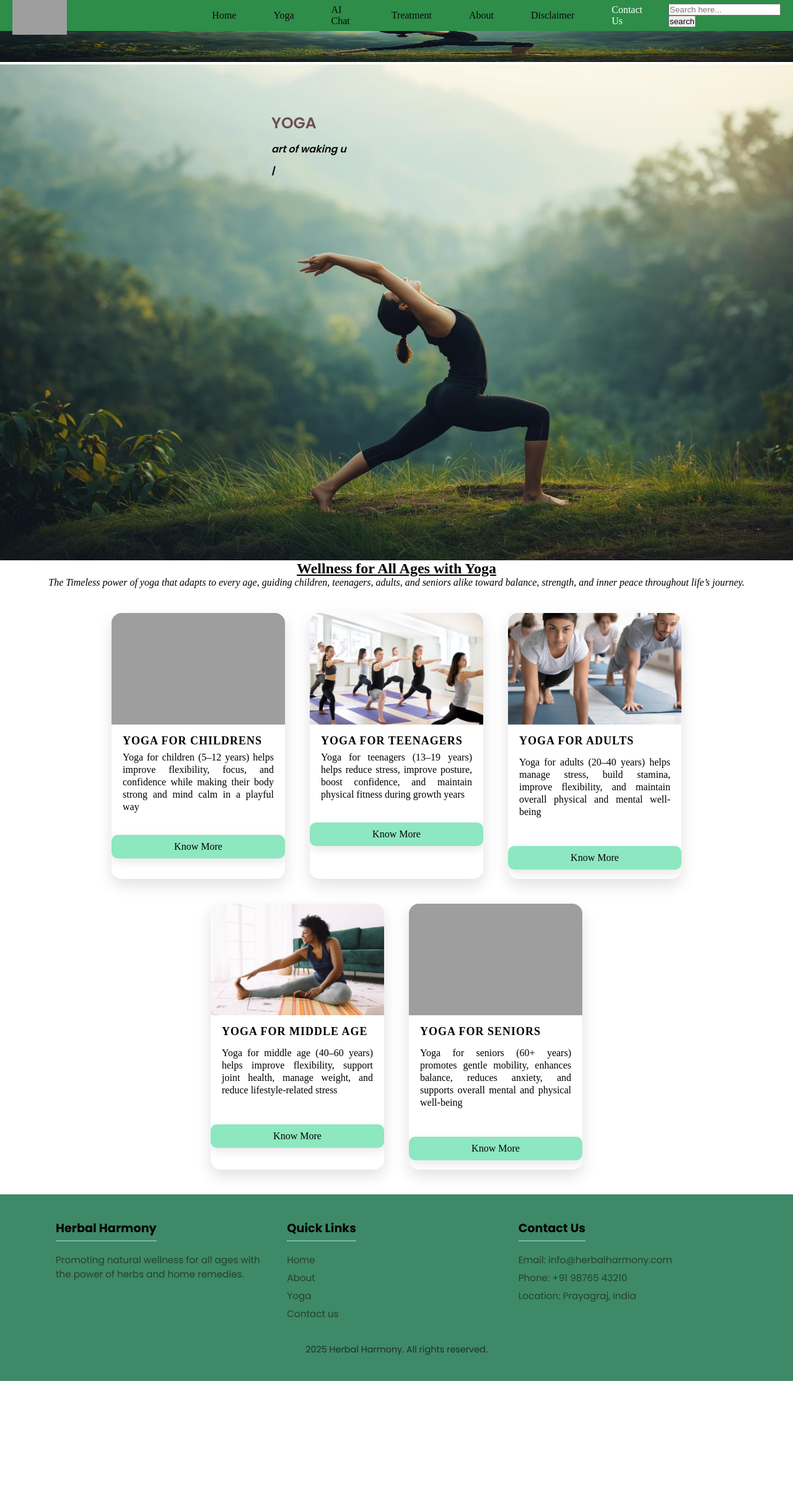
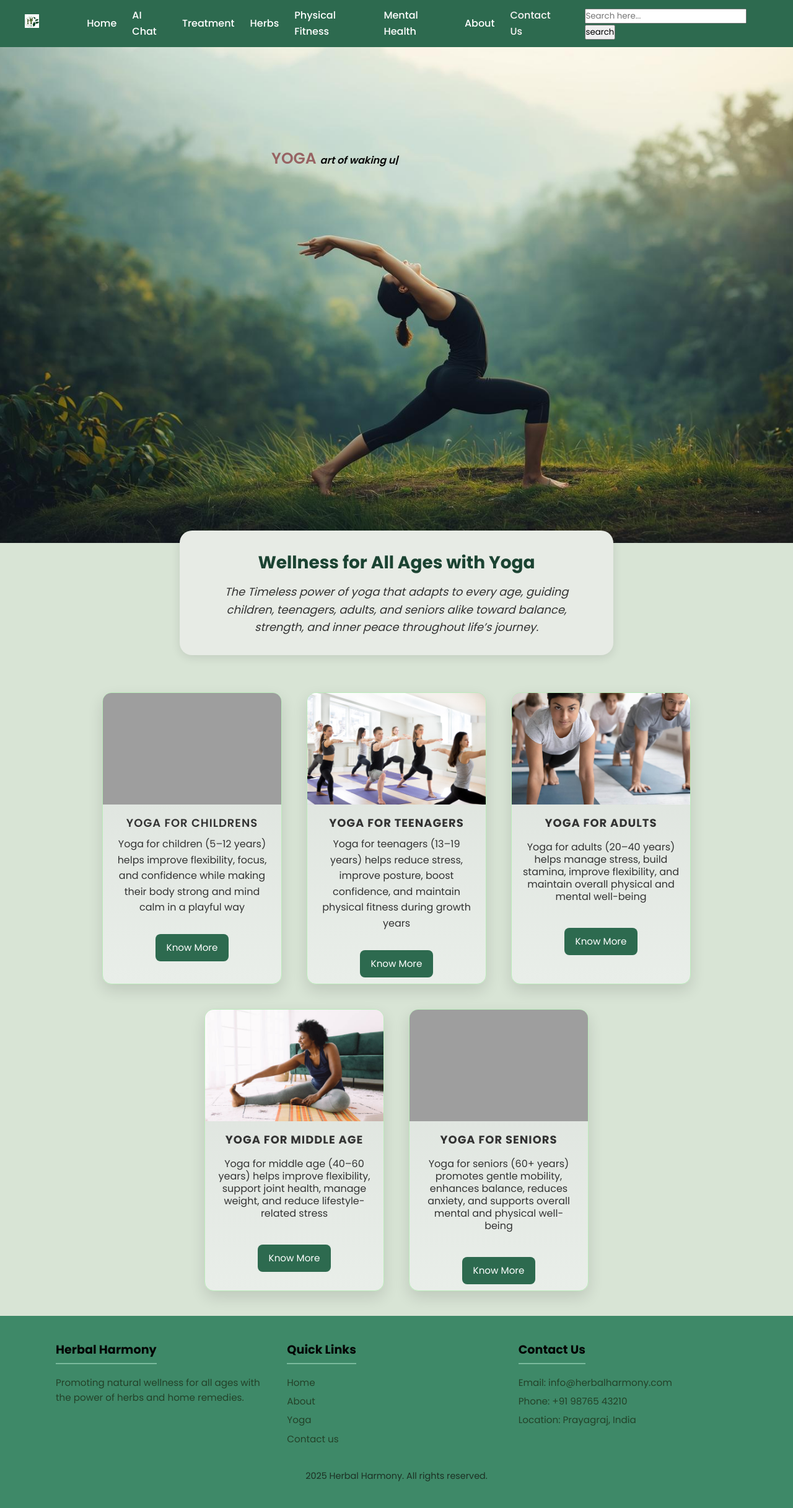
Before and after one commit to Prakriti-Srivastava/Herbal-Harmony1, a Django app: page /yoga in a window 1280 px wide. Shown: the whole page at 62% size. Before the commit the page ends 2228 px from the top, so only its background shows below. Run offline with Django 5.2, Linux system fonts and the light colour scheme; some libraries are stand-ins or nearby versions; grey boxes are pictures that could not be loaded.

Commit message:
yoga updated

```diff
--- a/herbal_harmony_backend/static/css/Home.css
+++ b/herbal_harmony_backend/static/css/Home.css
@@ -92,10 +92,11 @@ html { scroll-behavior: smooth; }
 }
 .h1{
   text-align: center;
-  textcolour:green;
+  color: green;
 
 }
 /* ------------------------ logo SECTION --------------------------- */
+
 .firstSection {
   display: flex;
   align-items: center;
--- a/herbal_harmony_backend/static/css/yogastyle.css
+++ b/herbal_harmony_backend/static/css/yogastyle.css
@@ -1,7 +1,14 @@
-*{
+/* *{
   margin: 0;
   padding: 0;
   box-sizing: border-box;
+  font-family: "Poppins", sans-serif;
+}
+
+body {
+  background: #f8fff6;
+  color: #333;
+  line-height: 1.6;
 }
 
 
@@ -11,9 +18,7 @@ html { scroll-behavior: smooth; }
     top: 0;
     left: 0;
     right: 0;
-    height: 64px; /* header height */
-    background: #0b74de;
-    color: #fff;
+    height: 64px; /* header height
     z-index: 50;
     display: flex;
     align-items: center;
@@ -21,9 +26,69 @@ html { scroll-behavior: smooth; }
   }
 
    [id] {
-    /* makes anchor targets sit below the fixed header */
-    scroll-margin-top: 80px; /* adjust to slightly more than header height */
+    /* makes anchor targets sit below the fixed header
+    scroll-margin-top: 80px; /* adjust to slightly more than header height
   }
+
+
+  .navbar {
+  display: flex;
+  justify-content: space-between;
+  align-items: center;
+  padding: 12px 40px;
+  position: sticky;
+  top: 0;
+  z-index: 1000;
+}
+
+.nav-list {
+  list-style: none;
+  display: flex;
+  align-items: center;
+  gap: 25px;
+}
+
+.nav-list li a {
+  text-decoration: none;
+  font-weight: 500;
+  transition: color 0.3s;
+}
+
+.nav-list li a:hover {
+  color: #0d0d0d;
+}
+
+.logo img {
+  max-height: 80px;
+}
+
+#search {
+  padding: 6px 8px;
+  border-radius: 5px;
+  border: none;
+  outline: none;
+  align-items: right;
+  width: 370px;
+
+}
+
+.btn-sm {
+  padding: 6px 10px;
+  margin-left: 5px;
+  border: none;
+  border-radius: 5px;
+  cursor: pointer;
+  transition: 0.3s;
+}
+
+.btn-sm:hover {
+  background: #0f0f0f;
+}
+.h1{
+  text-align: center;
+
+
+}
 
 /* ------------------------new-navbar-------------------------- */
 /* .navbar {
@@ -87,31 +152,31 @@ html { scroll-behavior: smooth; }
 } */
 
 /*----------------------------navbar------------------------*/
-.navbar{
-    overflow: hidden; /* Clear floats */
-    position: fixed; /* Fixed position  */
-    background: rgb(46, 122, 76); /* Dark herbal green*/
-    width: 100%; /* Full width */
-    z-index: 100; /* Sit on top*/
-    top:0; /* Stay on top */
+/* .navbar{
+    overflow: hidden; /* Clear floats
+    position: fixed; /* Fixed position
+    background: rgb(46, 122, 76); /* Dark herbal green
+    width: 100%; /* Full width
+    z-index: 100; /* Sit on top
+    top:0; /* Stay on top
     left:0;
   }
 .nav-list {
-    display:flex;        /* Horizontal layout */
-    align-items: center;                  /* Vertically center*/
-    position: fixed;                    /* Fixed position */
-    background-color: rgb(45, 141, 73); /* Dark herbal green */
-    justify-content: flex-end;           /* Align to right*/
-    width: 100%;                       /* Full width */
-    margin: 0;                      /* No default margin */
-    padding: 0 20px;                 /* Horizontal padding */
-    height: 50px;                   /* Navbar height */
+    display:flex;        /* Horizontal layout
+    align-items: center;                  /* Vertically center
+    position: fixed;                    /* Fixed position
+    background-color: rgb(45, 141, 73); /* Dark herbal green
+    justify-content: flex-end;           /* Align to right
+    width: 100%;                       /* Full width
+    margin: 0;                      /* No default margin
+    padding: 0 20px;                 /* Horizontal padding
+    height: 50px;                   /* Navbar height
 
   }
 .nav-list li{
-    list-style: none;           /* No bullets */
-    color: rgb(14, 14, 14);                /* Text color*/
-    padding: 26px 30px;         /* Spacing*/
+    list-style: none;           /* No bullets
+    color: rgb(14, 14, 14);                /* Text color
+    padding: 26px 30px;         /* Spacing
 
   }
 .nav-list li a{
@@ -121,76 +186,77 @@ html { scroll-behavior: smooth; }
 }
   .nav-list li a:hover{
         text-decoration: none;
-        color : rgb(75, 197, 95);
-  }
+        color : rgb(75, 197, 95);/* Hover color*/
+
 
  .background-firstSection {
     background-image: url('../pictures/yogamainbg.jpg'); /* Background image*/
     background-size: cover;
     background-repeat: no-repeat;
-    height: 100vh; /* Full viewport height */
+    height: 100vh; /* Full viewport height*/
     width :100%;
-    background-position: center center;  /* Center the image */
+    background-position: center center;
+  } /* Center the image*/
 
 
-  }
 
 
-  .quote-box {
-  position: absolute;          /* image ke upar rakhne ke liye */
-  width: 100%;                       /* full width */
-  top: 20%;                       /* image ke beech me vertically */
-  right: 40%;                     /* image ke right side me thoda space */
-  /*transform: translateY(-30%);                /* vertically center karne ke liye */
-  max-width: 350px;                                 /* width limit */
-  padding: 20px;                                    /* andar ka space */
-  font-family: 'Poppins', sans-serif;                  /* font style */
-  /*background: rgba(255, 255, 255, 0.8);             /* halka transparent background */
-  color: #704a4a;                                 /* text color */
- /* text-align: left; */
+
+  /*.quote-box {
+  position: absolute;          /* image ke upar rakhne ke liye
+  width: 100%;                       /* full width
+  top: 20%;                       /* image ke beech me vertically
+  right: 40%;                     /* image ke right side me thoda space
+  transform: translateY(-30%);                /* vertically center karne ke liye
+  max-width: 350px;                                 /* width limit
+  padding: 20px;                                    /* andar ka space
+  font-family: 'Poppins', sans-serif;                  /* font style
+  background: rgba(255, 255, 255, 0.8);             /* halka transparent background
+  color: #704a4a;                                 /* text color
+  text-align: left;
 
 }
 
 .quote-box h1{
   color: #704d4d;
-  font-size: 25px;                             /* thoda bada font */
+  font-size: 25px;                             /* thoda bada font
   font-weight: 600 ;
 }
 
 .quote-box span {
-  display: block;                                   /* block element */
+  display: block;                                   /* block element
   margin-top: 10px;
-  font-style: italic;                             /* italic style */
+  font-style: italic;                             /* italic style
   font-size: 1rem;
-  color: #080808;                                 /* thoda halka color */
+  color: #080808;                                 /* thoda halka color
 }
 
 .btn{
-    display: block;                          /* inline block */
-    background: #8de7c0;                           /* herbal green */
-    color: #040404;                                /* dark text */
-    padding: 10px 20px;                            /* andar ka space */
-    border-radius: 10px;                           /* gol corners */
-    text-decoration: none;                         /* underline hatana */
-    font-weight: 500;                              /* thoda mota */
-    box-shadow: 0 5px 15px rgba(0,0,0,0.1);       /* halka shadow */
-    transition: 0.3s ease;                         /* smooth transition */
-    margin: 15px auto;                              /* upar se thoda space */
+    display: block;                          /* inline block
+    background: #8de7c0;                           /* herbal green
+    color: #040404;                                /* dark text
+    padding: 10px 20px;                            /* andar ka space
+    border-radius: 10px;                           /* gol corners
+    text-decoration: none;                         /* underline hatana
+    font-weight: 500;                              /* thoda mota
+    box-shadow: 0 5px 15px rgba(0,0,0,0.1);       /* halka shadow
+    transition: 0.3s ease;                         /* smooth transition
+    margin: 15px auto;                              /* upar se thoda space
     text-align: center;
 }
 
 .btn:hover{
-    background: #0f9251;                           /* thoda dark herbal green */
+    background: #223029;                           /* thoda dark herbal green
 }
 
   .main{
-    margin-top: 30px;                        /* upar se thoda space */
-    padding: 20px;                           /* andar ka space */
+    margin-top: 30px;                        /* upar se thoda space
+    padding: 20px;                           /* andar ka space
   }
 
   .yoga-info{
-    text-align: center;                        /* center align */
-    margin-bottom: 40px;                       /* neeche space */
+    text-align: center;                        /* center align
+    margin-bottom: 40px;                       /* neeche space
   }
 
 
@@ -202,15 +268,24 @@ html { scroll-behavior: smooth; }
   gap: 40px;               /* cards ke beech ka space */
   flex-wrap: wrap;         /* chhoti screen par next line me chale */
   justify-content: center; /* center align */
+
+
 }
 
 /* -------- Single Card -------- */
 .card{
-  width: 280px;
+  width: 290px;
   background: var(--card-bg);                        /* card ka background */
   border-radius: 16px;                           /* gol corners */
-  box-shadow: 0 10px 25px rgba(0,0,0,0.12);      /* halka shadow */
-  overflow: hidden;                               /* image bahar na nikle */
+  box-shadow: 0 10px 25px rgba(0,0,0,0.12);      /* halka shadow*/
+  overflow: hidden;                                 /* image bahar na nikle */
+  text-align:center;                              /* text center align */
+  background: linear-gradient(to bottom, #dbe1db, #e9eee9);
+  border: 1.5px solid #baecba;
+  border-radius: 15px;
+
+  transition: transform 0.3s ease, box-shadow 0.3s ease;
+
 }
 
 /* Image section */
@@ -231,7 +306,7 @@ html { scroll-behavior: smooth; }
 /* Text section */
 .card__body{
   padding: 16px 18px 20px; /* andar ka space */
-  text-align: justify; /* text ko dono taraf se align kare */
+  text-align: center; /* text ko dono taraf se align kare */
   /*font-family: 'Poppins', sans-serif; /* font style */
 }
 
@@ -323,21 +398,201 @@ footer {
 
 
 /* Search bar styles */
-/* mark {
-  background-color: yellow; /* Highlight color
-  padding: 0;                /* No extra padding
-  margin: 0;                 /* No extra margin
+ mark {
+  background-color: yellow; /* Highlight color */
+  padding: 0;                /* No extra padding */
+  margin: 0;                 /* No extra margin */
 }
 
 #searchForm {
-  margin: 20px 0;            /* Top and bottom margin
-  text-align: center;        /* Center align the form
+  margin: 20px 0;            /* Top and bottom margin */
+  text-align: center;        /* Center align the form */
 }
 
 #searchInput {
-  width: 60%;                /* Input field width
-  padding: 10px;             /* Padding inside the input
-  font-size: 1rem;           /* Font size
-  border: 2px solid #100d0d;    /* Border style
-  border-radius: 5px;        Rounded corners
+  width: 60%;                /* Input field width */
+  padding: 10px;             /* Padding inside the input */
+  font-size: 1rem;           /* Font size */
+  border: 2px solid #100d0d;    /* Border style */
+  border-radius: 5px;        /* Rounded corners */
 }
+
+
+/* -------------------new css file home page------------------- */
+* {
+  margin: 0;
+  padding: 0;
+  box-sizing: border-box;
+  font-family: "Poppins", sans-serif;
+}
+
+body {
+  background: #d8e4d5;
+  color: #333;
+  line-height: 1.6;
+}
+
+html { scroll-behavior: smooth; }
+  header.fixed {
+    position: fixed;
+    top: 0;
+    left: 0;
+    right: 0;
+    height: 64px; /* header height */
+    background: #0b74de;
+    color: #fff;
+    z-index: 50;
+    display: flex;
+    align-items: center;
+    padding: 0 20px;
+  }
+
+   [id] {
+    /* makes anchor targets sit below the fixed header */
+    scroll-margin-top: 80px; /* adjust to slightly more than header height */
+  }
+
+
+  .navbar {
+  display: flex;
+  justify-content: space-between;
+  align-items: center;
+  padding: 12px 40px;
+  background: #2d6a4f;
+  position: sticky;
+  top: 0;
+  z-index: 1000;
+}
+
+.nav-list {
+  list-style: none;
+  display: flex;
+  align-items: center;
+  gap: 25px;
+}
+
+.nav-list li a {
+  text-decoration: none;
+  color: #fff;
+  font-weight: 500;
+  transition: color 0.3s;
+}
+
+.nav-list li a:hover {
+  color: #95d5b2;
+}
+
+.logo img {
+  max-height: 80px;
+}
+
+#search {
+  padding: 6px 8px;
+  border-radius: 5px;
+  border: none;
+  outline: none;
+  align-items: right;
+  width: 370px;
+
+}
+
+.btn-sm {
+  padding: 6px 10px;
+  margin-left: 5px;
+  background: #40916c;
+  border: none;
+  border-radius: 5px;
+  color: #fff;
+  cursor: pointer;
+  transition: 0.3s;
+}
+
+.btn-sm:hover {
+  background: #52b788;
+}
+.h1{
+  text-align: center;
+  color: green;
+
+}
+
+.quote-box {
+  position: absolute;          /* image ke upar rakhne ke liye */
+  width: 100%;                       /* full width */
+  top: 30%;                       /* image ke beech me vertically */
+  right: 40%;                     /* image ke right side me thoda space */
+  transform: translateY(-30%);                /* vertically center karne ke liye */
+  max-width: 350px;                                 /* width limit */
+  padding: 20px;                                    /* andar ka space */
+  font-family: 'Poppins', sans-serif;                  /* font style */
+  /*background: rgba(255, 255, 255, 0.8);             /* halka transparent background */
+  color: #704a4a;                                 /* text color*/
+  text-align: left;
+
+}
+
+.quote-box h1{
+  color: #976363;
+  font-size: 25px;                             /* thoda bada font */
+  font-weight: 600 ;
+}
+
+.quote-box span {
+
+  margin-top: 10px;
+  font-style: italic;                             /* italic style*/
+  font-size: 1rem;
+  color: #080808;                                 /* thoda halka color*/
+}
+
+.yogatype{
+  display: flex;
+  justify-content: center;
+  align-items: center;
+  padding: 60px 20px;
+  margin-top: -80px;
+}
+
+.yoga-info{
+  background: hsl(100, 13%, 91%);
+  padding: 30px 50px;
+  border-radius: 20px;
+  max-width: 700px;
+  text-align: center;
+  box-shadow: 0px 4px 15px rgba(0,0,0,0.1);
+  animation: fadeUp 1s ease-in-out;
+}
+
+.yoga-info h1 {
+  font-size: 28px;
+  font-weight: 700;
+  color: #1b4332;
+  margin-bottom: 10px;
+}
+
+.yoga-info p {
+  font-size: 18px;
+  color: #333;
+  line-height: 1.6;
+}
+
+/* BUTTONS */
+.btn {
+  padding: 10px 18px;
+  background: #2d6a4f;
+  color: #fff;
+  border: none;
+  border-radius: 8px;
+  margin: 10px auto;
+  font-size: 0.95rem;
+  cursor: pointer;
+  transition: background 0.3s, transform 0.2s;
+  display: inline-block;
+  text-decoration: none;
+
+}
+
+.btn:hover {
+  background: #40916c;
+  transform: scale(1.05);
+}
--- a/herbal_harmony_backend/templates/Home.html
+++ b/herbal_harmony_backend/templates/Home.html
@@ -29,7 +29,7 @@
                     <li><a href="{% url 'mentalhealth' %}">Mental Health</a></li>
                      <li><a href="{% url 'About' %}">About</a></li>
                     <!-- <li><a href="#disclaimer">Disclaimer</a></li> -->
-                    <li><a href="#contact" style="color:#fff; text-decoration:none; margin-right:12px;">Contact Us</a></li>
+                    <li><a href="#contact" style="color:#0b0b0b; text-decoration:none; margin-right:12px;">Contact Us</a></li>
 
                 </ul>
 
--- a/herbal_harmony_backend/templates/yoga.html
+++ b/herbal_harmony_backend/templates/yoga.html
@@ -2,6 +2,7 @@
 <!DOCTYPE html>
 <html lang="eng">
 <head>
+
     <meta charset="UTF-8">
     <meta name="viewport" content="width=device-width, initial-scale=1.0">
     <meta name="description" content="About Herbal Harmony – a holistic wellness platform blending herbal remedies, homeopathy, yoga, and AI-powered health roadmaps." />
@@ -13,9 +14,9 @@
 
 </head>
 <body>
-<!------------------------------Navbar-------------------------------------->
+<!-------------------------------------------Navbar------------------------------------------------------------>
 
- <nav class="navbar-background">
+ <!-- <nav class="navbar-background">
 
                 <ul class="nav-list">
                   <div class="logo"><img src="{% static 'pictures/'}" alt="logo" width="30%"></div>
@@ -35,16 +36,43 @@
 
 
             </ul>
-    </nav>
+    </nav> -->
 
-        <img src="{%  static '../pictures/yogamainbg.jpg' %}" alt="image" width="100%" height="100vh">
+    <nav class="navbar background">
+
+                <ul class="nav-list">
+                    <div class="logo"><img src="{% static 'pictures/logo.png' %}" alt="logo" width="30%"></div>
+
+                    <li><a href="{% url 'Home' %}">Home</a></li>
+                     <!-- <li><a href="{% url 'yoga' %}">Yoga</a></li> -->
+                    <li><a href="{% url 'healthform' %}">AI Chat</a></li>
+                    <li><a href="{% url 'Treatment' %}">Treatment</a></li>
+                    <li><a href="{% url 'herb' %}">Herbs</a></li>
+                    <li><a href="{% url 'yoga' %}">Physical Fitness</a></li>
+                    <li><a href="{% url 'mentalhealth' %}">Mental Health</a></li>
+                     <li><a href="{% url 'About' %}">About</a></li>
+                    <!-- <li><a href="#disclaimer">Disclaimer</a></li> -->
+                    <li><a href="#contact" style="color:#f8f4f4; text-decoration:none; margin-right:12px;">Contact Us</a></li>
+
+                      <form method="get" action="{% url 'yoga' %}">
+                      <input type="text" name="query" placeholder="Search here..." value="{{ request.GET.query }}">
+                      <button type="submit">search</button>
+
+                </ul>
+
+
+                <!-- <input type="text" name="search" id="search">
+                <button class="btn btn-sm">search</button> -->
+             </nav>
+
+
 <!---------------------------front page section------------------------------>
 
     <section class="background-firstSection">
 
             <div class="quote-box">
-
-                <h1>YOGA<span class="auto-type"></span></h1>
+                <!-- <img src="{%  static '../pictures/yogamainbg.jpg' %}" alt="image" width="100%" height="100vh"> -->
+                <h1>YOGA <span class="auto-type"></span></h1>
             </div>
 
     </section>
@@ -54,12 +82,13 @@
     <section class="yogatype">
 
       <div class="yoga-info">
-        <h1><u>Wellness for All Ages with Yoga</u></h1>
+        <h1>Wellness for All Ages with Yoga</h1>
         <p><i>The Timeless power of yoga that adapts to every age, guiding children,
           teenagers, adults, and seniors alike toward balance, strength, and inner
           peace throughout life’s journey.</i></p>
 
         </div>
+    </section>
 
 
 <!-----------------------------------cards section------------------------------>
@@ -226,7 +255,7 @@ function highlightText() {
 </script>
 
 </footer>
-</section>
+
 
 
 
```
